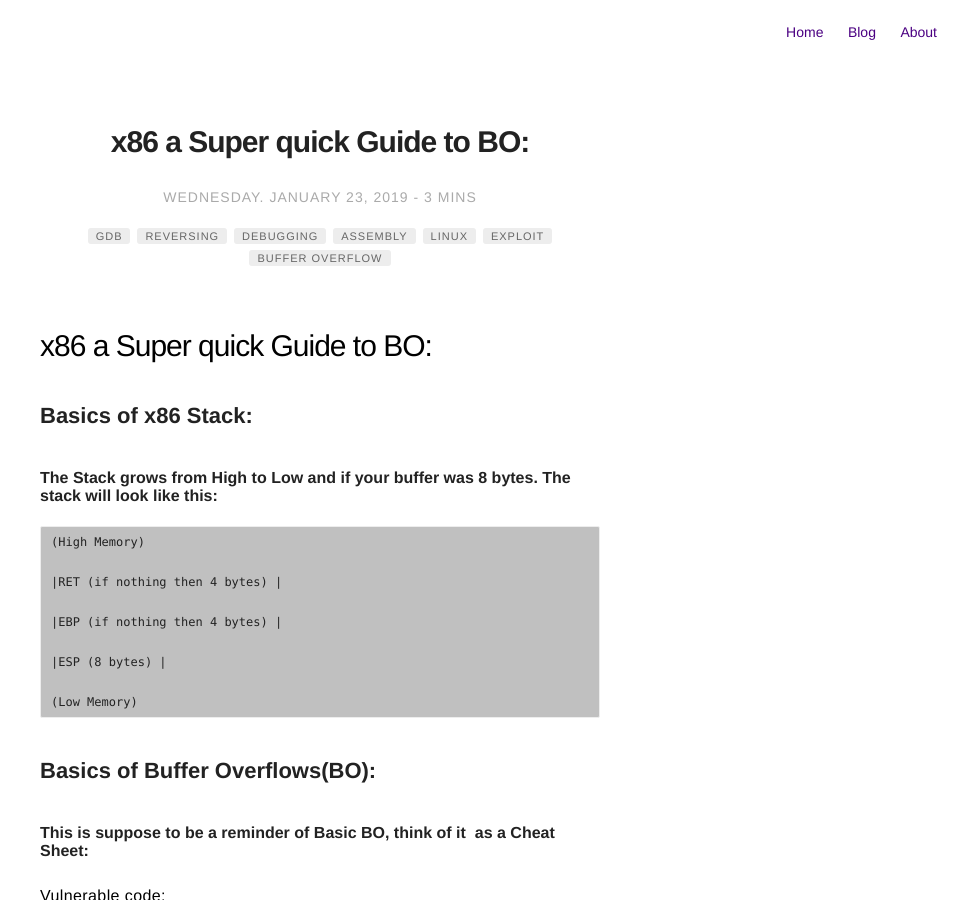
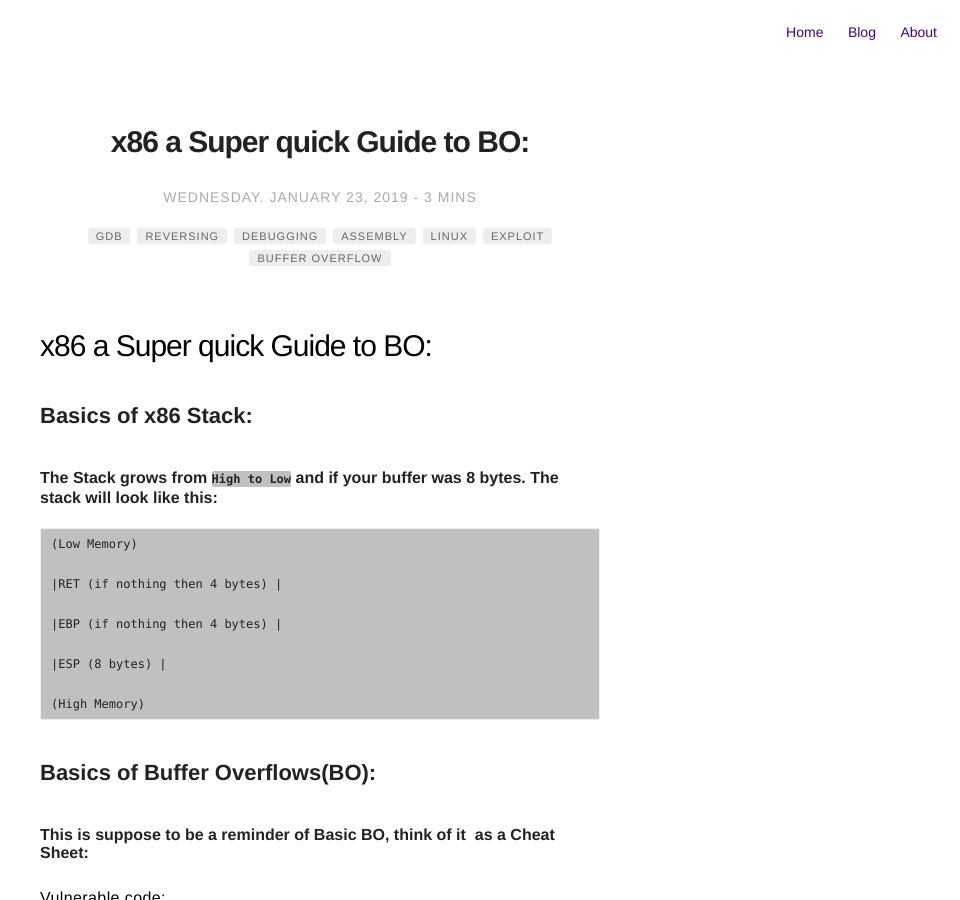
Before and after one commit to MaskedFox/maskedfox.github.io, a Jekyll site: the page built from _posts/2019-01-23-Quick-Guide-BO.md, in a window 1280 px wide and 900 px high. Shown: the whole window, without its empty margins (320-1280 px from the left). Built offline with Jekyll 4.4.1, drawn with Linux system fonts in a browser that asks for light colours; comment, search, counter and statistics services are not loaded; part of the change alters nothing that is shown.

````diff
--- a/_posts/2019-01-23-Quick-Guide-BO.md
+++ b/_posts/2019-01-23-Quick-Guide-BO.md
@@ -25,11 +25,11 @@ description: Basics of BUffer Overflow for x86, more like a cheatsheet =p
 
 ## Basics of x86 Stack:
 
-#### The Stack grows from High to Low and if your buffer was 8 bytes. The stack will look like this:
+#### The Stack grows from `High to Low` and if your buffer was 8 bytes. The stack will look like this:
 
 
 ```
-(High Memory)
+(Low Memory)
 
 |RET (if nothing then 4 bytes) |
 
@@ -37,7 +37,7 @@ description: Basics of BUffer Overflow for x86, more like a cheatsheet =p
 
 |ESP (8 bytes) |
 
-(Low Memory)
+(High Memory)
 ```
 
 
````
